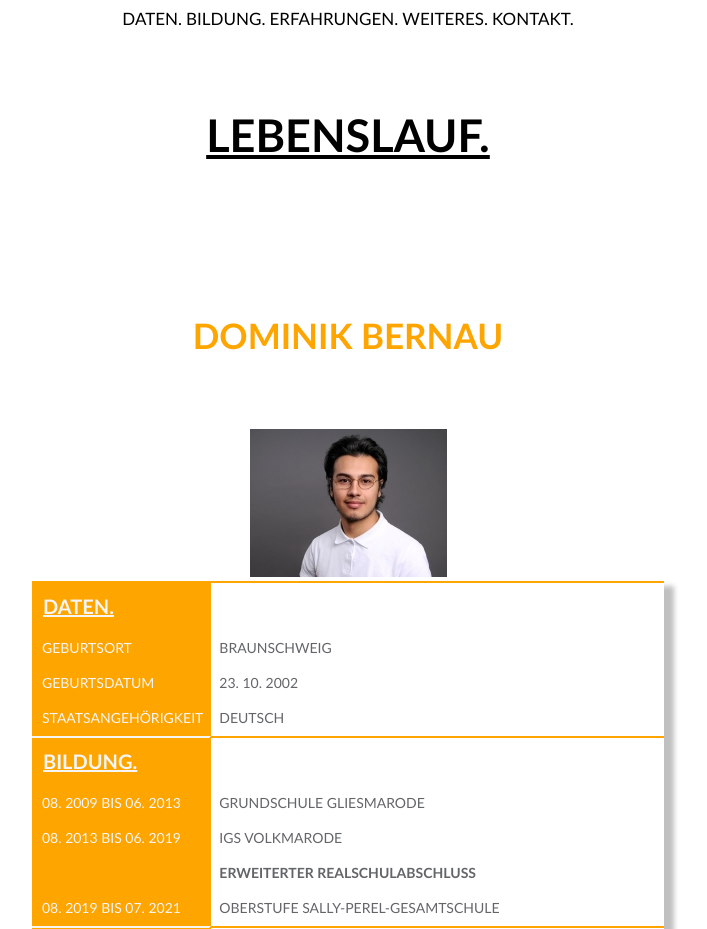
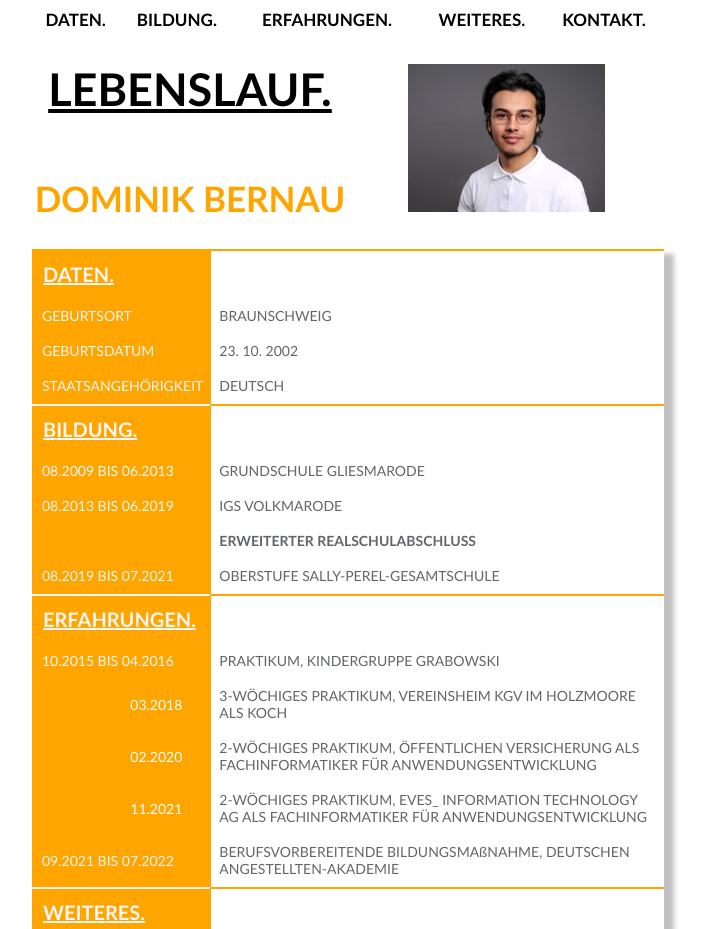
Before and after one commit to DomBLK/Lebenslauf, a plain HTML site: page index.html in a window 1280 px wide. Shown: the top 929 px of the page, without its empty margins (292-999 px from the left). Drawn offline with Linux system fonts and the light colour scheme.

Commit message:
Update index.html

```diff
--- a/index.html
+++ b/index.html
@@ -1,33 +1,40 @@
 <!DOCTYPE html>
     <html>
         <meta name="viewport" content="width=device-width, initial-scale=1.0">
-        <body>
             <head><link type="text/css" rel="stylesheet" href="Style.css"/></head>
+                <body>
                     <center>
-                    <table width="50%" height="400">
+                        <table width="50%">
+                             <!--ANCHOR-->
+                    <tr>
+                        <nav>
+                           <th><a href="#daten">DATEN.</a></th>
+                           <th><a href="#bildung">BILDUNG.</a></th>
+                           <th><a href="#erfahrungen">ERFAHRUNGEN.</a></th>
+                           <th><a href="#weiteres">WEITERES.</a></th>
+                           <th><a href="#kontakt">KONTAKT.</a></th>
+                      </nav>
+                   </tr>
+
+                        </table>
+                    <table width="50%" height="50%">
 
                     <!--LEBENSLAUF-->
                         <tr>
-                            <th colspan="2"><h1><strong>LEBENSLAUF.</strong></h1></th>
+                            <th rowspan="2" width="175px" height="80px"><h1><strong>LEBENSLAUF.</strong></h1></th>
+                        </tr>
+
+                        <!--Foto-->
+                        <tr>
+                            <th colspan="2" rowspan="2" width="50%"><img src="./Bernau,Dominik DSC_9921a.jpg"></th>
                         </tr>
 
                         <!--DOMINIK BERNAU-->
                         <tr>
-                            <th colspan="2"><h2><strong>DOMINIK BERNAU</strong></h2></th>
+                            <th rowspan="2" width="125px" height="50px"><h2><strong>DOMINIK BERNAU</strong></h2></th>
                         </tr>
 
-                         <!--ANCHOR-->
-                            <nav>
-                                 <a href="#daten">DATEN.</a>
-                                 <a href="#bildung">BILDUNG.</a>
-                                 <a href="#erfahrungen">ERFAHRUNGEN.</a>
-                                 <a href="#weiteres">WEITERES.</a>
-                                 <a href="#kontakt">KONTAKT.</a>
-                            </nav>
-                        </table>
-
-                        <!--Foto-->
-                        <img src="./Bernau,Dominik DSC_9921a.jpg">
+                    </table>
 
                         <table class="info" width="50%" height="400">
                     <!--DATEN-->
@@ -58,11 +65,11 @@
 
                         <!--BILDUNG INFORMATION-->
                         <tr>
-                            <td class="Ü1">08. 2009 BIS 06. 2013</td>
+                            <td class="Ü1">08.2009 BIS 06.2013</td>
                             <td>GRUNDSCHULE GLIESMARODE</td>
                         </tr>
                         <tr>
-                            <td class="Ü1">08. 2013 BIS 06. 2019</td>
+                            <td class="Ü1">08.2013 BIS 06.2019</td>
                             <td>IGS VOLKMARODE</td>
                         </tr>
                         <tr>
@@ -70,7 +77,7 @@
                             <td><strong>ERWEITERTER REALSCHULABSCHLUSS</strong></td>
                         </tr>
                         <tr>
-                            <td class="Ü1">08. 2019 BIS 07. 2021</td>
+                            <td class="Ü1">08.2019 BIS 07.2021</td>
                             <td>OBERSTUFE SALLY-PEREL-GESAMTSCHULE</td>
                         </tr>
 
@@ -82,23 +89,23 @@
 
                         <!--ERFAHRUNGEN INFORMATION-->
                         <tr>
-                            <td class="Ü1">10. 2015 BIS 04. 2016</td>
+                            <td class="Ü1">10.2015 BIS 04.2016</td>
                             <td>PRAKTIKUM, KINDERGRUPPE GRABOWSKI</td>
                         </tr>
                         <tr>
-                            <td class="troi">03. 2018</td>
+                            <td class="troi">03.2018</td>
                             <td>3-WÖCHIGES PRAKTIKUM, VEREINSHEIM KGV IM HOLZMOORE ALS KOCH</td>
                         </tr>
                         <tr>
-                            <td class="troi">02. 2020</td>
+                            <td class="troi">02.2020</td>
                             <td>2-WÖCHIGES PRAKTIKUM, ÖFFENTLICHEN VERSICHERUNG ALS FACHINFORMATIKER FÜR ANWENDUNGSENTWICKLUNG</td>
                         </tr>
                         <tr>
-                            <td class="troi">11. 2021</td>
+                            <td class="troi">11.2021</td>
                             <td>2-WÖCHIGES PRAKTIKUM, EVES_ INFORMATION TECHNOLOGY AG ALS FACHINFORMATIKER FÜR ANWENDUNGSENTWICKLUNG</td>
                         </tr>
                         <tr>
-                            <td class="Ü1">09. 2021 BIS 07.2022</td>
+                            <td class="Ü1">09.2021 BIS 07.2022</td>
                             <td>BERUFSVORBEREITENDE BILDUNGSMAßNAHME, DEUTSCHEN ANGESTELLTEN-AKADEMIE</td>
                         </tr>
 
```
